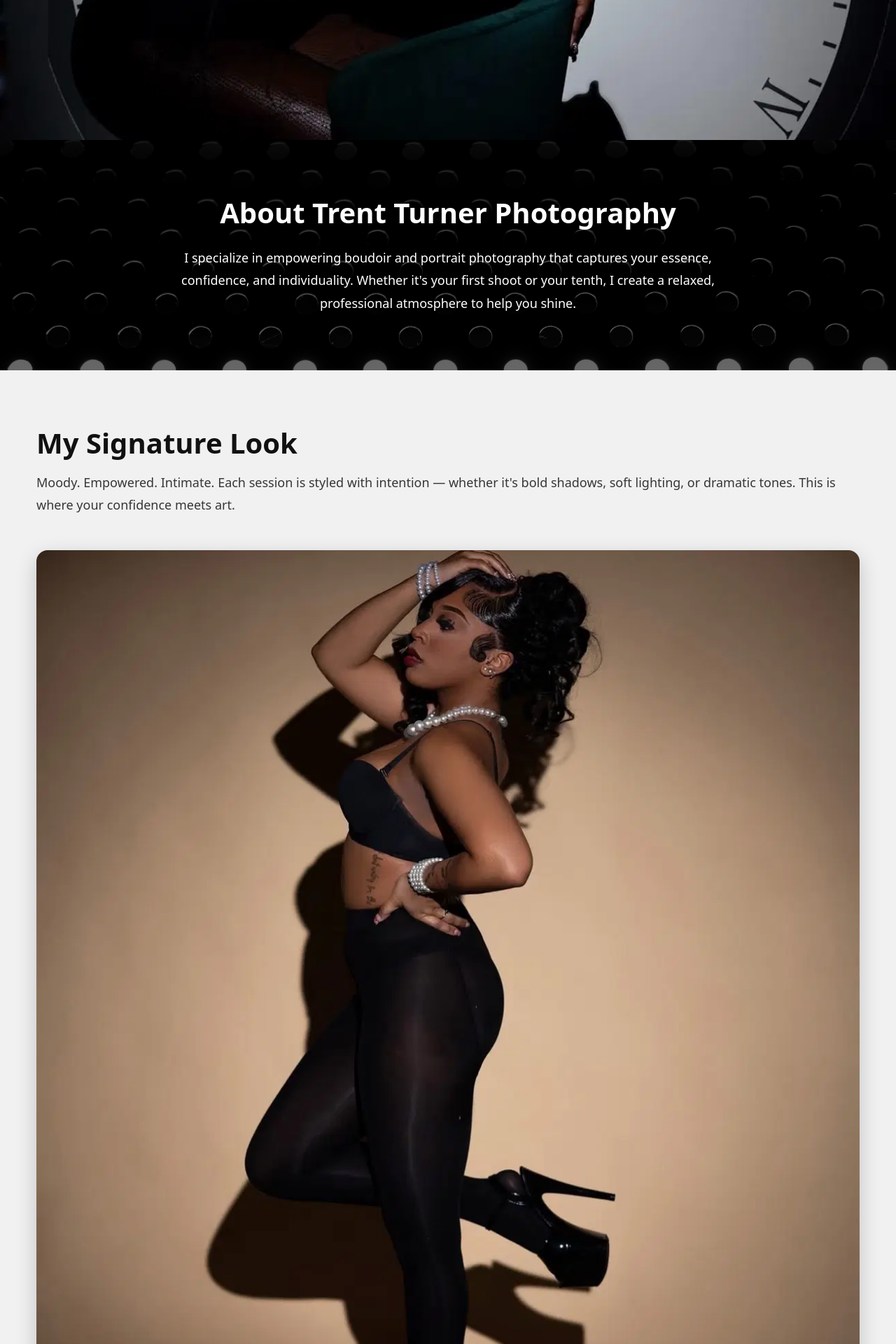
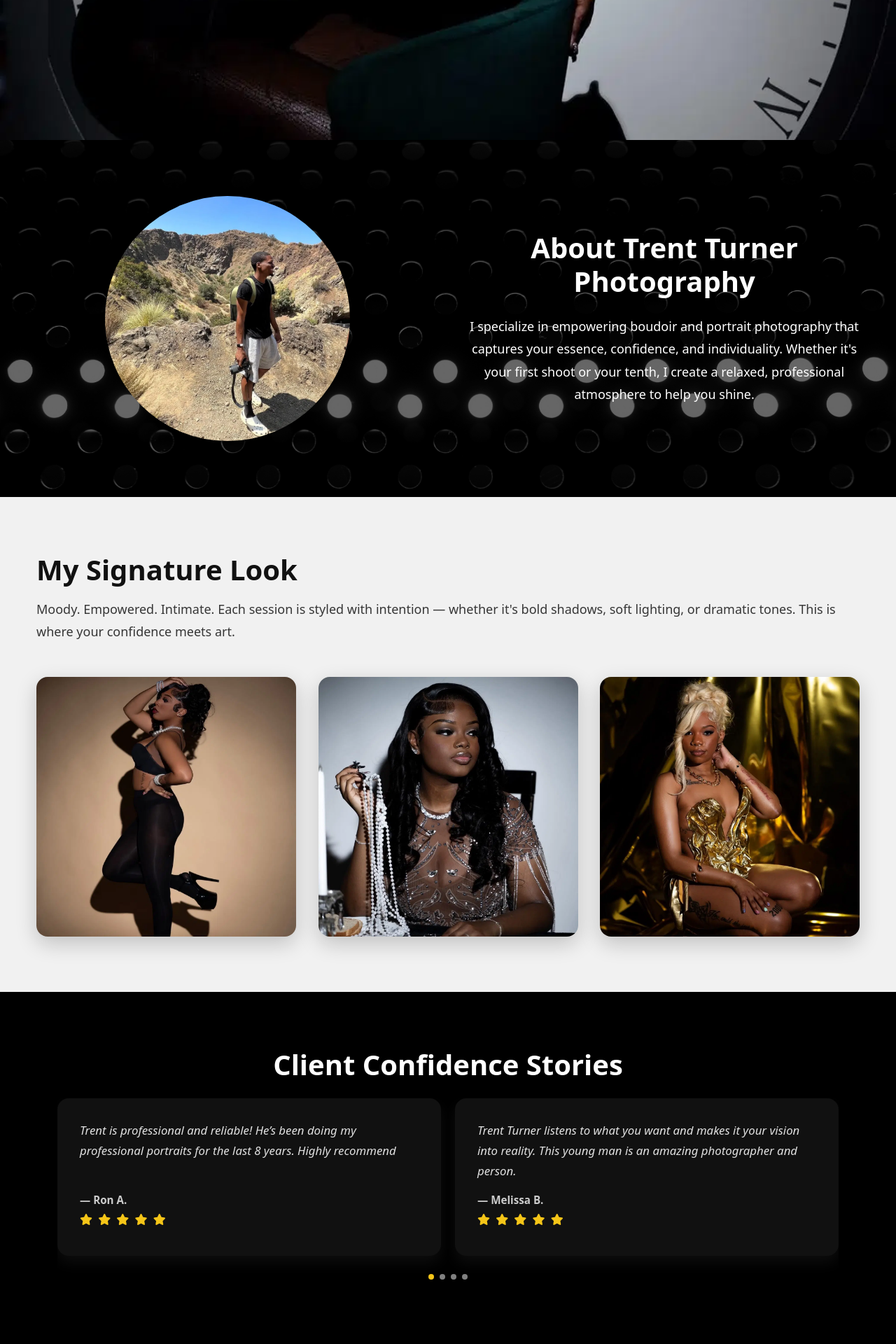
Before and after one commit to rgnwebllc/trentturnerphotography, a Django app: page / in a window 1280 px wide. Shown: the part 800-2720 px from the top of the page at 70% size. Run offline with Django 5.2, Linux system fonts and the light colour scheme.

Commit message:
Changed testimonials and about

```diff
--- a/core/templates/base.html
+++ b/core/templates/base.html
@@ -50,9 +50,11 @@
     <link href="https://cdn.jsdelivr.net/npm/bootstrap@5.3.3/dist/css/bootstrap.min.css" rel="stylesheet">
     <link href="https://cdn.jsdelivr.net/npm/aos@2.3.4/dist/aos.css" rel="stylesheet">
     <link href="https://cdn.jsdelivr.net/npm/bootstrap-icons@1.11.3/font/bootstrap-icons.css" rel="stylesheet">
+    <link rel="stylesheet" href="https://cdn.jsdelivr.net/npm/swiper@11/swiper-bundle.min.css"/>
     <link rel="stylesheet" href="{% static 'css/styles.css' %}">
     <link rel="preconnect" href="https://fonts.googleapis.com">
     <link rel="preconnect" href="https://fonts.gstatic.com" crossorigin>
+    <link rel="stylesheet" href="https://cdnjs.cloudflare.com/ajax/libs/font-awesome/6.5.0/css/all.min.css" integrity="sha512-..." crossorigin="anonymous" />
     <link
         href="https://fonts.googleapis.com/css2?family=Montserrat:ital,wght@0,100..900;1,100..900&family=Raleway:ital,wght@0,100..900;1,100..900&display=swap"
         rel="stylesheet">
@@ -84,7 +86,7 @@
                         <a class="nav-link" href="#">About</a>
                     </li>
                     <li class="nav-item">
-                        <a class="nav-link" href="#">Features</a>
+                        <a class="nav-link" href="#">Style</a>
                     </li>
                     <li class="nav-item">
                         <a class="nav-link" href="#">Portfolio</a>
@@ -98,18 +100,19 @@
                     </li>
                     {% endif %}
                     <li class="nav-item">
-                        <a id="free-consultation-btn" class="btn btn-outline-light me-2" href="#">Free Consultation</a>
+                        <a id="free-consultation-btn" class="btn btn-outline-light me-2" href="#">Book Now</a>
                     </li>
                 </ul>
             </div>
         </div>
     </nav>
-
     {% block content %}{% endblock %}
 
     <script src="https://cdn.jsdelivr.net/npm/bootstrap@5.3.3/dist/js/bootstrap.bundle.min.js"></script>
     <script src="https://cdn.jsdelivr.net/npm/aos@2.3.4/dist/aos.js"></script>
     <script src="https://cdn.jsdelivr.net/npm/chart.js"></script>
+    <script src="https://cdn.jsdelivr.net/npm/swiper@11/swiper-bundle.min.js"></script>
+    <script src="{% static 'js/swiper.js' %}"></script>
     <script src="{% static 'js/base.js' %}"></script>
     <script src="{% static 'js/preloader.js' %}"></script>
     <script>
--- a/core/templates/home.html
+++ b/core/templates/home.html
@@ -11,7 +11,10 @@
     </div>
 </div>
 <!-- About -->
-<section class="about-section">
+<section class="about-section d-flex">
+    <div class="container" style="padding: 0;">
+        <img style="width: auto; height: 350px; border-radius: 50%; margin: 0;" src="{% static 'images/tturner.png' %}" alt="T Turner">
+    </div>
     <div class="container">
         <h2 class="section-title" data-aos="fade-in" data-aos-delay="200">About Trent Turner Photography</h2>
         <p class="section-text" data-aos="fade-in" data-aos-delay="400">
@@ -31,6 +34,7 @@
                 lighting, or dramatic tones. This is where your confidence meets art.
             </p>
         </div>
+        <div class="wrap-at-768">
             <div class="style-image" data-aos="fade-left">
                 <img src="{% static 'images/style.png' %}" alt="Styled shoot example">
             </div>
@@ -41,31 +45,64 @@
                 <img src="{% static 'images/style2.png' %}" alt="Styled shoot example">
             </div>
         </div>
+    </div>
 </section>
 <section class="testimonial-section">
     <div class="container">
         <h2 class="section-title" data-aos="fade-in">Client Confidence Stories</h2>
-        <div class="testimonial-grid" data-aos="fade-up">
-            <div class="testimonial-card">
-                <p class="testimonial-quote">“Trent is professional and reliable! He’s been doing my professional
-                    portraits for the last 8 years. Highly recommend”</p>
+
+        <div class="swiper testimonial-swiper">
+            <div class="swiper-wrapper">
+                <div class="swiper-slide testimonial-card">
+                    <p class="testimonial-quote">Trent is professional and reliable! He’s been doing my professional
+                        portraits for the last 8 years. Highly recommend</p>
                     <p class="testimonial-name">— Ron A.</p>
+                    <div class="testimonial-stars">
+                    <i class="fas fa-star"></i>
+                    <i class="fas fa-star"></i>
+                    <i class="fas fa-star"></i>
+                    <i class="fas fa-star"></i>
+                    <i class="fas fa-star"></i>
                     </div>
-            <div class="testimonial-card">
-                <p class="testimonial-quote">“Trent Turner listens to what you want and makes it your vision into
-                    reality. This young man is an amazing photographer and person.”</p>
+                </div>
+                <div class="swiper-slide testimonial-card">
+                    <p class="testimonial-quote">Trent Turner listens to what you want and makes it your vision into
+                        reality. This young man is an amazing photographer and person.</p>
                     <p class="testimonial-name">— Melissa B.</p>
+                    <div class="testimonial-stars">
+                    <i class="fas fa-star"></i>
+                    <i class="fas fa-star"></i>
+                    <i class="fas fa-star"></i>
+                    <i class="fas fa-star"></i>
+                    <i class="fas fa-star"></i>
                     </div>
-            <div class="testimonial-card">
-                <p class="testimonial-quote">“Client focused photographer that delivers quality optics. He makes you
-                    feel comfortable and confident with every pose!”</p>
+                </div>
+                <div class="swiper-slide testimonial-card">
+                    <p class="testimonial-quote">Client focused photographer that delivers quality optics. He makes you
+                        feel comfortable and confident with every pose!</p>
                     <p class="testimonial-name">— Rosa L.</p>
+                    <div class="testimonial-stars">
+                    <i class="fas fa-star"></i>
+                    <i class="fas fa-star"></i>
+                    <i class="fas fa-star"></i>
+                    <i class="fas fa-star"></i>
+                    <i class="fas fa-star"></i>
                     </div>
-            <div class="testimonial-card">
-                <p class="testimonial-quote">“Great photographer. Pictures come out great even before the edits. Will
-                    definitely be using him for all my photography needs.”</p>
+                </div>
+                <div class="swiper-slide testimonial-card">
+                    <p class="testimonial-quote">Great photographer. Pictures come out great even before the edits. Will
+                        definitely be using him for all my photography needs.</p>
                     <p class="testimonial-name">— Raven R.</p>
+                    <div class="testimonial-stars">
+                    <i class="fas fa-star"></i>
+                    <i class="fas fa-star"></i>
+                    <i class="fas fa-star"></i>
+                    <i class="fas fa-star"></i>
+                    <i class="fas fa-star"></i>
                     </div>
+                </div>
+            </div><br><br>
+            <div class="swiper-pagination"></div>
         </div>
     </div>
 </section>
--- a/static/css/styles.css
+++ b/static/css/styles.css
@@ -205,6 +205,8 @@ body {
     text-align: center;
     z-index: 1;
     overflow: hidden;
+    align-items: center;
+    gap: 2rem;
 }
 
 .about-section::before {
@@ -218,6 +220,30 @@ body {
 .about-section .container {
     position: relative;
     z-index: 1; /* place it above the overlay */
+}
+
+.about-section img:hover {
+    box-shadow: 0 0 15px gold;
+    transform: scale(1.03);
+    transition: all 0.3s ease-in-out;
+}
+
+@media (max-width: 991.8px) {
+    .about-section {
+        flex-direction: column;
+        display: flex;
+        align-items: center;
+    }
+
+    .about-section .container {
+        width: 100%;
+        text-align: center;
+        margin-bottom: 1.5rem;
+    }
+
+    .about-section img {
+        height: 300px !important;
+    }
 }
 
 .section-title {
@@ -275,6 +301,21 @@ body {
     flex: 1 1 400px;
 }
 
+.wrap-at-768 {
+    display: flex;
+    flex-direction: column;
+    gap: 2rem;
+    align-items: center;
+}
+
+@media (min-width: 768px) {
+    .wrap-at-768 {
+        flex-direction: row;
+        justify-content: center;
+        align-items: flex-start;
+    }
+}
+
 /* Testimonials */
 .testimonial-section {
     background: #000;
@@ -298,16 +339,57 @@ body {
 }
 
 .testimonial-quote {
-    font-size: 1.125rem;
+    font-size: 1.05rem;
     font-style: italic;
+    line-height: 1.7;
+    color: #e0e0e0;
     margin-bottom: 1rem;
+    flex: 1;
 }
 
 .testimonial-name {
     font-weight: 600;
-    color: #aaa;
+    color: #ccc;
     font-size: 0.95rem;
+    text-align: right;
+    margin-bottom: 0.25rem;
 }
+
+.swiper-slide.testimonial-card {
+    display: flex;
+    flex-direction: column;
+    justify-content: space-between;
+    align-items: flex-start;
+    text-align: left;
+    background: #111;
+    box-shadow: 0 10px 20px rgba(255, 255, 255, 0.05);
+    border-radius: 1rem;
+    padding: 2rem;
+    box-sizing: border-box;
+    height: auto;
+}
+
+.swiper-pagination-bullet {
+    background-color: #fff;
+    opacity: 0.5;
+    transition: opacity 0.3s ease;
+}
+
+.swiper-pagination-bullet-active {
+    opacity: 1;
+    background-color: #f5c518;
+}
+
+.testimonial-stars {
+    text-align: right;
+    color: #f5c518;
+    font-size: 1rem;
+    letter-spacing: 2px;
+    margin-bottom: 0.5rem;
+}
+
+
+
 
 /* Experience */
 .experience-section {
@@ -564,3 +646,8 @@ body {
     flex-direction: column;
   }
 }
+@media (max-width: 1399px) {
+  .contact-map-wrapper {
+    width: 100%;
+  }
+}
--- /dev/null
+++ b/static/js/swiper.js
@@ -0,0 +1,27 @@
+const swiper = new Swiper(".testimonial-swiper", {
+  loop: true,
+  spaceBetween: 20,
+  slidesPerView: 1, // mobile default
+  centeredSlides: false, // REMOVE this if present
+
+  pagination: {
+    el: ".swiper-pagination",
+    clickable: true,
+  },
+  autoplay: {
+    delay: 5000,
+    disableOnInteraction: true,
+  },
+
+  breakpoints: {
+    768: {
+      slidesPerView: 2, // always cap at 2
+    },
+    1024: {
+      slidesPerView: 2, // still 2 on desktops
+    },
+    1400: {
+      slidesPerView: 2, // still 2 on large desktops
+    }
+  }
+});
--- a/turner/settings.py
+++ b/turner/settings.py
@@ -32,7 +32,7 @@ SECRET_KEY = env("SECRET_KEY")
 DEBUG = env.bool("DEBUG", default=False)
 
 
-ALLOWED_HOSTS = ['trentturnerphotography.onrender.com']
+ALLOWED_HOSTS = ['trentturnerphotography.onrender.com', '127.0.0.1', '10.0.0.7']
 
 
 # Application definition
```
Also changed, not shown: static/images/image (1).webp (deleted), static/images/image (2).webp (deleted), static/images/image.webp (deleted), static/images/style.webp (deleted), static/images/tturner.png (added). Lines whose indentation alone changed are shown as unchanged.
